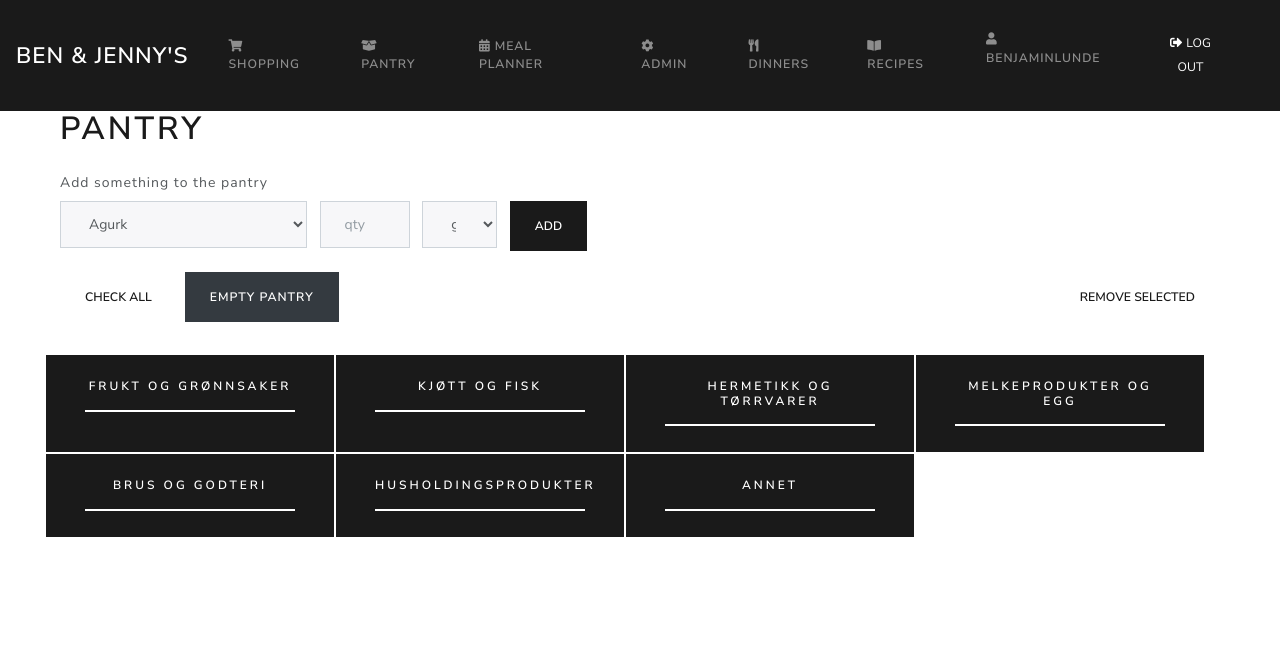
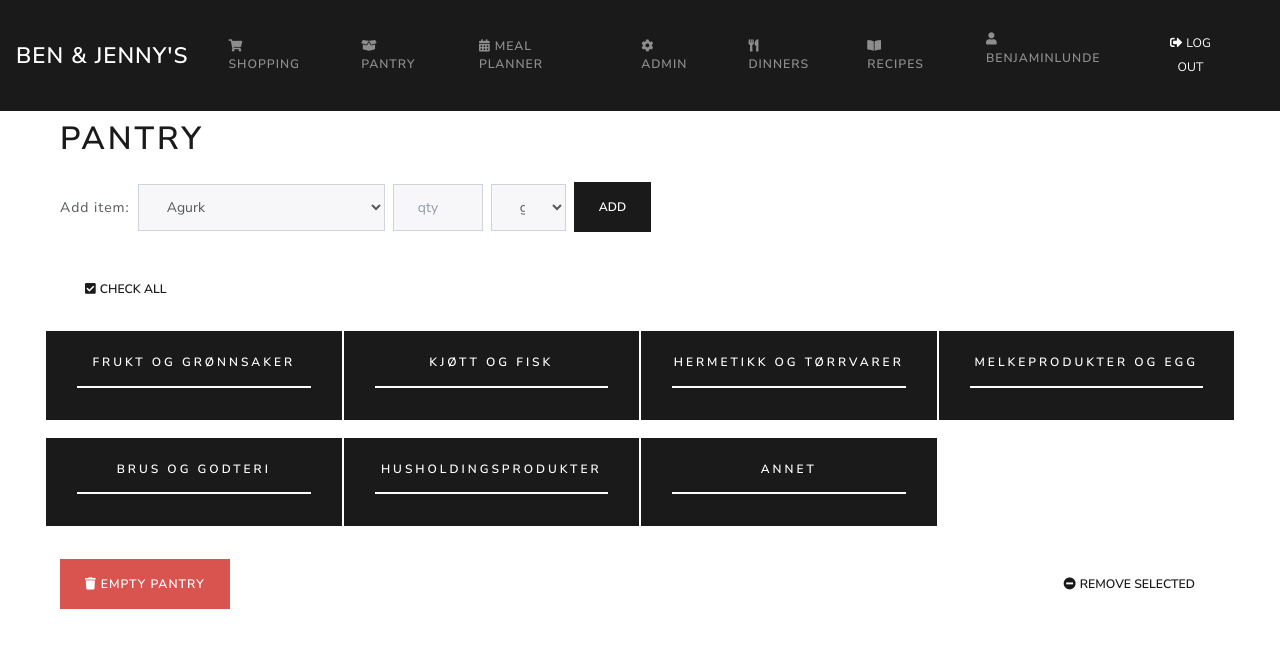
Before and after one commit to BenjaminLunde/WebSite, a Django app: page /recipes/pantry/ in a window 1280 px wide. Shown: the top 672 px of the page. Run offline with Django 3.2, Linux system fonts and the light colour scheme; a user stored in the database is signed in; data comes from the database, SQL or seed files in the repository; data that the repository does not hold is empty; parts of the project's set-up code (start-up, migrations or seed data) failed here and were passed over; some libraries are stand-ins or nearby versions.

Commit message:
Fix navbar overlap, unify shopping & pantry layout, move action buttons below items
- Increase main padding-top to 80px so content clears the fixed navbar
- Update edit recipe sticky bar top to match (80px)
- Unify shopping and pantry: identical add-form, d-flex item rows, trash buttons
- Move destructive/primary action buttons to below the item cards on both pages
- Keep Check all at the top; Empty + main action at the bottom with icons

Co-Authored-By: Claude Sonnet 4.6 <noreply@anthropic.com>

```diff
--- a/recipes/templates/recipes/edit_recipe.html
+++ b/recipes/templates/recipes/edit_recipe.html
@@ -10,7 +10,7 @@
 <input type="hidden" name="inst_count" id="inst_count" value="{{ instructions|length }}">
 
 {# ── Top save bar ───────────────────────────────────────────────────────── #}
-<div class="alert alert-info mb-0 d-flex align-items-center justify-content-between flex-wrap" style="border-radius:0; position:sticky; top:70px; z-index:100; gap: 8px;">
+<div class="alert alert-info mb-0 d-flex align-items-center justify-content-between flex-wrap" style="border-radius:0; position:sticky; top:80px; z-index:100; gap: 8px;">
     <span class="mr-2"><i class="fas fa-pencil-alt mr-1"></i>Editing <strong>{{ recipe.title }}</strong></span>
     <div class="d-flex" style="gap: 6px; flex-shrink: 0;">
         <a href="/recipes/{{ recipe.id }}/" class="btn btn-sm btn-secondary">
--- a/recipes/templates/recipes/pantry.html
+++ b/recipes/templates/recipes/pantry.html
@@ -7,60 +7,52 @@
     <h1>Pantry</h1>
 
     <!-- Add to pantry form -->
-    <ul class="list-inline list-unstyled mt-4">
-        <form action="/recipes/pantry/" method="post">
+    <div class="mt-4 mb-4">
+        <form action="/recipes/pantry/" method="post" class="form-inline flex-wrap">
             {% csrf_token %}
-            <li class="list-inline-item mb-2">
-                <label for="ingredient_type">Add something to the pantry</label>
-                <select class="form-control" name="ingredient_type" id="ingredient_type">
+            <label class="mr-2 mb-2">Add item:</label>
+            <select class="form-control mr-2 mb-2" name="ingredient_type" id="ingredient_type">
                 {% for itype in ingredient_type_list %}
                 <option value="{{ itype.id }}">{{ itype.name }}</option>
                 {% endfor %}
             </select>
-            </li>
-            <li class="list-inline-item mb-2">
             <input type="number" name="qty" min="0.01" step="any" required
-                       class="form-control" style="width:90px;" placeholder="qty">
-            </li>
-            <li class="list-inline-item mb-2">
-                <select name="unit" class="form-control" style="width:75px;">
+                   class="form-control mr-2 mb-2" style="width:90px;" placeholder="qty">
+            <select name="unit" class="form-control mr-2 mb-2" style="width:75px;">
                 {% for u in units %}<option value="{{ u }}">{{ u }}</option>{% endfor %}
             </select>
-            </li>
-            <button type="submit" class="btn btn-primary">Add</button>
+            <button type="submit" class="btn btn-primary mb-2">Add</button>
         </form>
-    </ul>
+    </div>
 
-    <!-- Action buttons + pantry items wrapped in one form -->
+    <!-- Pantry items + action buttons -->
     <form action="/recipes/pantry/delete_selected/" method="post" id="pantryForm">
         {% csrf_token %}
 
-        <div class="d-flex flex-wrap align-items-center mb-3" style="gap: 8px;">
-            <button type="button" class="btn btn-secondary" onclick="checkAllPantry()">Check all</button>
-            <a href="/recipes/pantry/delete_all/" class="btn btn-dark">Empty pantry</a>
-            <button type="submit" class="btn btn-secondary ml-auto">Remove selected</button>
+        <!-- Check all at top -->
+        <div class="mb-3">
+            <button type="button" class="btn btn-secondary" onclick="checkAllPantry()">
+                <i class="fas fa-check-square mr-1"></i>Check all
+            </button>
         </div>
 
-        <div class="row pt-3 pb-5" style="width: 100%;">
+        <!-- Category cards -->
+        <div class="row">
             {% for tagg in tagg_list %}
-            <div class="text-white bg-primary col-12 col-sm-6 col-lg-3 border border-white">
-                <div class="card-body pt-4 pl-4 pr-4" style="padding-bottom: 10px; padding-left: 10px;">
-                    <h6 class="card-title" style="text-align:center;">{{tagg.name}}</h6>
+            <div class="text-white bg-primary col-12 col-sm-6 col-lg-3 border border-white mb-3">
+                <div class="card-body pt-4 pl-3 pr-3 pb-3">
+                    <h6 class="card-title text-center">{{ tagg.name }}</h6>
                     <hr style="height:2px;border-width:0;color:white;background-color:white">
-                    <div class="tab-content">
                     {% for item in pantry_list %}
                     {% if item.tagg == tagg %}
-                        <div class="custom-control custom-checkbox" style="padding-bottom: 10px;">
-                            <ul class="list-inline list-unstyled mt-2">
-                                <li class="list-inline-item">
+                    <div class="d-flex align-items-center mb-3">
                         <input type="checkbox"
                                name="pantry_ids"
                                value="{{ item.id }}"
-                                           class="custom-control-input"
                                id="pantry{{ item.id }}"
-                                           style="width:18px; height:18px; vertical-align:middle;">
-                                    <label class="custom-control-label" for="pantry{{ item.id }}">
-                                        <span style="font-size: 16px;">
+                               style="width:20px;height:20px;flex-shrink:0;">
+                        <label for="pantry{{ item.id }}" class="ml-2 mb-0" style="flex:1;cursor:pointer;">
+                            <span style="font-size:16px;">
                                 {{ item.amount }} {{ item.name }}
                                 {% if item.urgency == 'expired' %}
                                 <span class="badge badge-danger ml-1">Expired</span>
@@ -70,22 +62,30 @@
                             </span>
                             <br><small class="text-white-50">{{ item.added_date|timesince }} ago
                                 {% if item.ingredient_type.shelf_life_days %}
-                                            · {{ item.ingredient_type.shelf_life_days }} day shelf life
+                                · {{ item.ingredient_type.shelf_life_days }}d shelf life
                                 {% endif %}
                             </small>
                         </label>
-                                </li>
-                                <li class="list-inline-item">
-                                    <a href="/recipes/pantry/delete/{{item.id}}/"><button type="button" class="btn btn-sm btn-outline-light" title="Delete"><i class="fa fa-trash"></i></button></a>
-                                </li>
-                            </ul>
+                        <a href="/recipes/pantry/delete/{{ item.id }}/"
+                           class="btn btn-sm btn-outline-light ml-2" title="Delete">
+                            <i class="fa fa-trash"></i>
+                        </a>
                     </div>
                     {% endif %}
                     {% endfor %}
                 </div>
             </div>
+            {% endfor %}
         </div>
-            {% endfor %}
+
+        <!-- Action bar below items -->
+        <div class="d-flex align-items-center mt-3 mb-4 flex-wrap" style="gap: 8px;">
+            <a href="/recipes/pantry/delete_all/" class="btn btn-danger">
+                <i class="fas fa-trash mr-1"></i>Empty pantry
+            </a>
+            <button type="submit" class="btn btn-secondary ml-auto">
+                <i class="fas fa-minus-circle mr-1"></i>Remove selected
+            </button>
         </div>
     </form>
 
--- a/templates/base.html
+++ b/templates/base.html
@@ -152,7 +152,7 @@ function eventCheckBox() {
         </div>
     </nav>
 
-    <main style="padding-top: 70px;">
+    <main style="padding-top: 80px;">
     {% block content %}
     {% endblock %}
     </main>
```
Also changed, not shown: recipes/templates/recipes/shopping.html (+15 -11 lines). Lines whose indentation alone changed are shown as unchanged.
